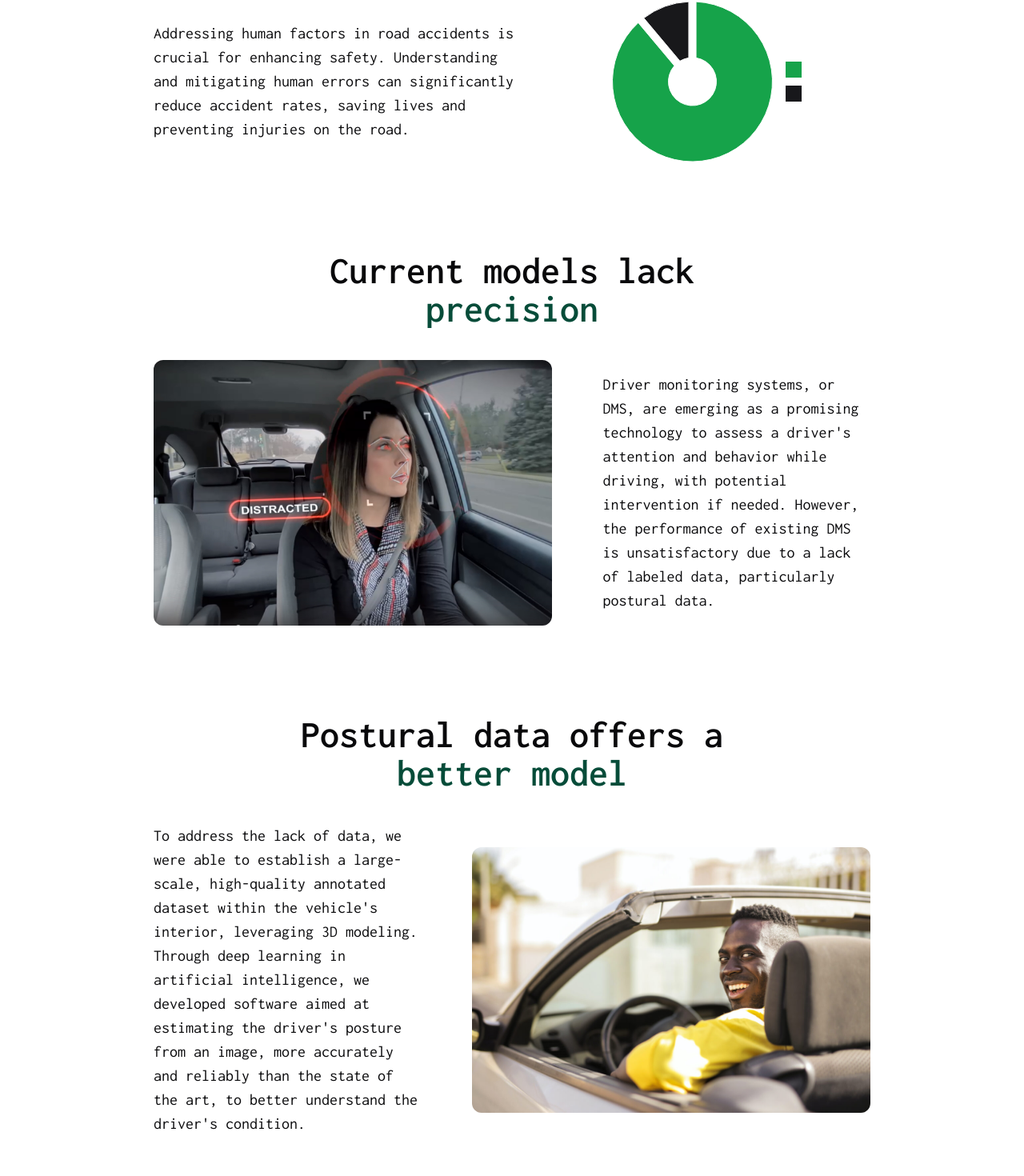
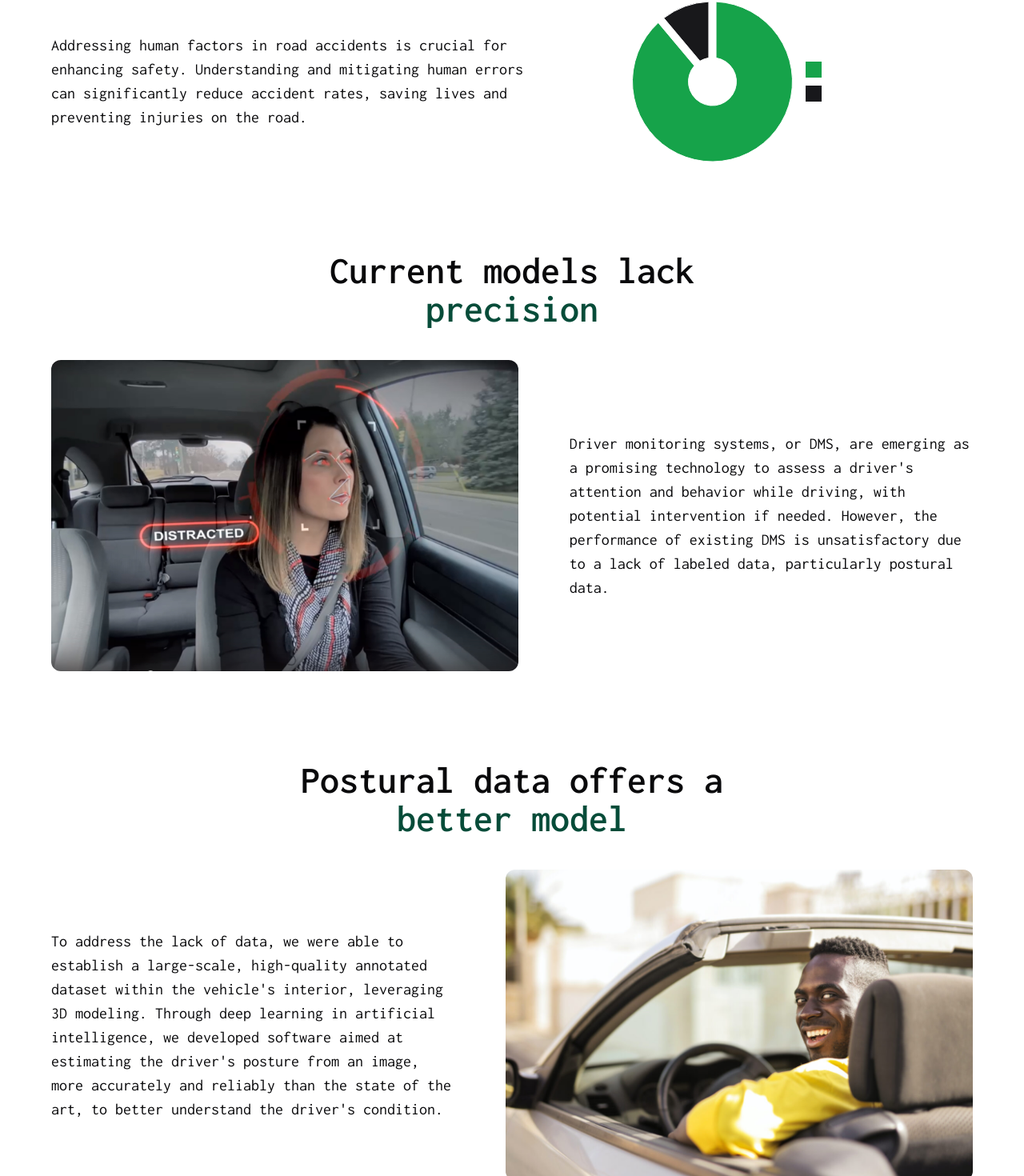
Before and after one commit to SebastienLaurentt/MoniPost, a Next.js app: page / in a window 1280 px wide. Shown: the part 1074-2544 px from the top of the page at 80% size. Built offline with nearby package versions, Linux system fonts and the light colour scheme.

Commit message:
bunch of display update

```diff
--- a/components/Footer.tsx
+++ b/components/Footer.tsx
@@ -1,19 +1,16 @@
-import Image from "next/image";
+import { Shield } from "lucide-react";
 import Link from "next/link";
-import Logo from "../public/images/Logo.webp";
 
 const Footer = () => {
   return (
-    <footer className="w-full dark bg-background text-foreground">
-      <div className="px-4 md:px-10 py-4 xl:px-16 flex flex-row justify-between">
-        <Link href="/" className="hidden md:flex flex-row gap-x-2 items-center">
-          <Image src={Logo} alt="Car" className="w-8" />
-          <span className="font-bold">
-            Moni<span className="text-primary">Post</span>
-          </span>
+    <footer className="w-full bg-primary p-6 text-secondary-foreground md:px-10 xl:px-16">
+      <div className="mx-auto flex flex-row items-center justify-between  xl:max-w-[1600px]">
+        <Link href="/" className="flex flex-row items-center gap-x-2">
+          <Shield color="white" size={36} strokeWidth={3} />
+          <span className="text-lg font-bold">MoniPost</span>
         </Link>
-        <nav className="w-full md:w-fit text-xs md:text-sm">
-          <ul className="flex flex-row w-full justify-between gap-x-4">
+        <nav className="w-full text-xs md:w-fit md:text-sm">
+          <ul className="flex w-full flex-row justify-between gap-x-4">
             <li>
               <Link href="/privacy">Privacy Policy</Link>
             </li>
--- a/components/Header.tsx
+++ b/components/Header.tsx
@@ -4,8 +4,8 @@ import { Button } from "./ui/button";
 
 const Header = () => {
   return (
-    <header className="w-full bg-primary">
-      <div className="mx-auto flex flex-row justify-between p-4 md:px-10 xl:max-w-[2000px] xl:px-16 xl:py-6">
+    <header className="w-full bg-primary p-4 md:px-10 xl:px-16 xl:py-6">
+      <div className="mx-auto flex flex-row justify-between  xl:max-w-[1600px] ">
         <Link href="/" className="flex flex-row items-center gap-x-2">
           <Shield color="white" size={36} strokeWidth={3} />
           <span className="text-lg font-bold text-secondary-foreground">
--- a/components/Section.tsx
+++ b/components/Section.tsx
@@ -3,7 +3,6 @@ interface SectionProps {
   classname?: string;
   marginBottom?: boolean;
   marginTop?: boolean;
-  dark?: boolean;
   children: React.ReactNode;
 }
 
@@ -12,19 +11,17 @@ const Section = ({
   classname,
   marginBottom,
   marginTop,
-  dark,
   children,
 }: SectionProps) => {
   const isMarginBottom = marginBottom ? "pb-32 md:pb-36 xl:pb-48" : "";
   const isMarginTop = marginTop ? "pt-20 md:pt-24 xl:pt-28" : "";
-  const isDark = dark ? "dark" : "";
 
   return (
     <section
       id={id}
-      className={`${classname} ${isMarginBottom} ${isMarginTop} ${isDark} px-4 md:px-10 xl:mx-auto xl:px-16   bg-background text-foreground`}
+      className={`${classname} ${isMarginBottom} ${isMarginTop} bg-background px-4 text-foreground md:px-10 xl:mx-auto xl:px-16`}
     >
-      <div className="2xl:max-w-[1600px] mx-auto ">{children}</div>
+      <div className="mx-auto xl:max-w-[1600px]">{children}</div>
     </section>
   );
 };
--- a/components/Sections/Background.tsx
+++ b/components/Sections/Background.tsx
@@ -1,18 +1,17 @@
-
 import HumansFactors from "../Graphs/HumanFactors";
 import Section from "../Section";
 import SectionHeader from "../SectionHeader";
 
 const Background = () => {
   return (
-    <Section marginTop={true} dark={true}>
+    <Section marginTop={true}>
       <SectionHeader
         title="Human factors are primarily responsible for"
         titleHighlight="road accidents"
       />
-      <div className="flex flex-col md:flex-row md:items-center gap-y-12 xl:px-32">
-        <div className="md:w-1/2 lg:w-2/3 lg:mr-8 xl:mr-24">
-          <p className="text-center md:text-left text-sm md:text-md">
+      <div className="flex flex-col gap-y-12 md:flex-row md:items-center">
+        <div className="md:w-1/2 lg:mr-8 lg:w-2/3 xl:mr-24">
+          <p className="text-center text-sm md:text-left md:text-md">
             Addressing human factors in road accidents is crucial for enhancing
             safety. Understanding and mitigating human errors can significantly
             reduce accident rates, saving lives and preventing injuries on the
--- a/components/Sections/Dms.tsx
+++ b/components/Sections/Dms.tsx
@@ -4,20 +4,26 @@ import SectionHeader from "../SectionHeader";
 
 const Dms = () => {
   return (
-    <Section marginTop={true} dark={true}>
+    <Section marginTop={true}>
       <SectionHeader title="Current models lack" titleHighlight="precision" />
-      <div className="flex flex-col lg:flex-row-reverse lg:items-center gap-y-4 lg:gap-x-16  xl:px-32">
+      <div className="flex flex-col gap-y-4 lg:flex-row-reverse lg:items-center lg:gap-x-16 ">
         <div className="lg:w-3/4">
-          <p className="text-center lg:text-left text-sm md:text-md">
+          <p className="text-center text-sm md:text-md lg:text-left">
             Driver monitoring systems, or DMS, are emerging as a promising
             technology to assess a driver&apos;s attention and behavior while
-            driving, with potential intervention if needed.  However, the performance of existing DMS is
-            unsatisfactory due to a lack of labeled data, particularly postural
-            data.
+            driving, with potential intervention if needed. However, the
+            performance of existing DMS is unsatisfactory due to a lack of
+            labeled data, particularly postural data.
           </p>
         </div>
         <div>
-          <Image src="/images/DMS.jpg" alt="DMS" width={1000} height={500} className='rounded-lg' />
+          <Image
+            src="/images/DMS.jpg"
+            alt="DMS"
+            width={1000}
+            height={500}
+            className="rounded-lg"
+          />
         </div>
       </div>
     </Section>
--- a/components/Sections/Faq.tsx
+++ b/components/Sections/Faq.tsx
@@ -11,7 +11,7 @@ const Faq = () => {
   return (
     <Section marginTop={true} marginBottom={true}>
       <SectionHeader title="Frequently Asked" titleHighlight=" Questions" />
-      <Accordion type="single" collapsible className="w-full md:px-8 xl:px-24">
+      <Accordion type="single" collapsible>
         <AccordionItem value="item-1">
           <AccordionTrigger>Is MoniPost free for academics purposes ? </AccordionTrigger>
           <AccordionContent>
--- a/components/Sections/PosturalArgument.tsx
+++ b/components/Sections/PosturalArgument.tsx
@@ -1,24 +1,38 @@
-import React from 'react'
-import SectionHeader from '../SectionHeader'
-import Section from '../Section'
-import Image from 'next/image'
+import Image from "next/image";
+import Section from "../Section";
+import SectionHeader from "../SectionHeader";
 
 const PosturalArgument = () => {
   return (
-    <Section marginTop={true} marginBottom={true} dark={true}>
-      <SectionHeader title="Postural data offers a" titleHighlight="better model" />
-      <div className="flex flex-col lg:flex-row lg:items-center gap-y-4  lg:gap-x-16 xl:px-32">
+    <Section marginTop={true} marginBottom={true}>
+      <SectionHeader
+        title="Postural data offers a"
+        titleHighlight="better model"
+      />
+      <div className="flex flex-col gap-y-4 lg:flex-row lg:items-center lg:gap-x-16">
         <div className="lg:w-3/4">
-          <p className="text-center lg:text-left text-sm md:text-md">
-          To address the lack of data, we were able to establish a large-scale, high-quality annotated dataset within the vehicle&apos;s interior, leveraging 3D modeling. Through deep learning in artificial intelligence, we developed software aimed at estimating the driver&apos;s posture from an image, more accurately and reliably than the state of the art, to better understand the driver&apos;s condition.
+          <p className="text-center text-sm md:text-md lg:text-left">
+            To address the lack of data, we were able to establish a
+            large-scale, high-quality annotated dataset within the
+            vehicle&apos;s interior, leveraging 3D modeling. Through deep
+            learning in artificial intelligence, we developed software aimed at
+            estimating the driver&apos;s posture from an image, more accurately
+            and reliably than the state of the art, to better understand the
+            driver&apos;s condition.
           </p>
         </div>
         <div className="rounded-md">
-          <Image src="/images/Posture.jpg" alt="DMS" width={1000} height={500} className='rounded-lg' />
+          <Image
+            src="/images/Posture.jpg"
+            alt="DMS"
+            width={1000}
+            height={500}
+            className="rounded-lg"
+          />
         </div>
       </div>
     </Section>
-  )
-}
+  );
+};
 
-export default PosturalArgument
+export default PosturalArgument;
--- a/components/Sections/Price.tsx
+++ b/components/Sections/Price.tsx
@@ -1,26 +1,37 @@
-import React from 'react'
-import Section from '../Section'
-import SectionHeader from '../SectionHeader'
-import PriceCard from '../PriceCard'
+import PriceCard from "../PriceCard";
+import Section from "../Section";
+import SectionHeader from "../SectionHeader";
 
 const Price = () => {
   return (
-    <Section marginTop={true} id='price' >
+    <Section marginTop={true} id="price">
       <SectionHeader title="Choose your right" titleHighlight="plan" />
 
-      <ul className='flex flex-col gap-y-8 lg:flex-row lg:gap-x-4 lg:justify-center'>
+      <ul className="flex flex-col gap-y-8 lg:flex-row lg:justify-between lg:gap-x-4">
         <li>
-          <PriceCard forfait="Basic" forfaitDescription="Lorem ipsum dolor sit amet consectetur adipisicing elit." price={0} />
+          <PriceCard
+            forfait="Basic"
+            forfaitDescription="Lorem ipsum dolor sit amet consectetur adipisicing elit."
+            price={0}
+          />
         </li>
         <li>
-          <PriceCard forfait="Premium" forfaitDescription="Lorem ipsum dolor sit amet consectetur adipisicing elit. " price={19.99} />
+          <PriceCard
+            forfait="Premium"
+            forfaitDescription="Lorem ipsum dolor sit amet consectetur adipisicing elit. "
+            price={19.99}
+          />
         </li>
         <li>
-          <PriceCard forfait="Enterprise" forfaitDescription="Lorem ipsum dolor sit amet consectetur adipisicing elit." price={39.99} />
+          <PriceCard
+            forfait="Enterprise"
+            forfaitDescription="Lorem ipsum dolor sit amet consectetur adipisicing elit."
+            price={39.99}
+          />
         </li>
       </ul>
     </Section>
-  )
-}
+  );
+};
 
-export default Price
+export default Price;
```
